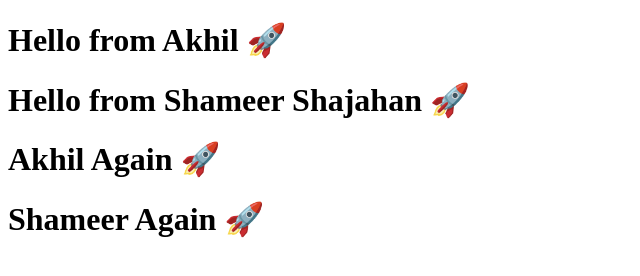
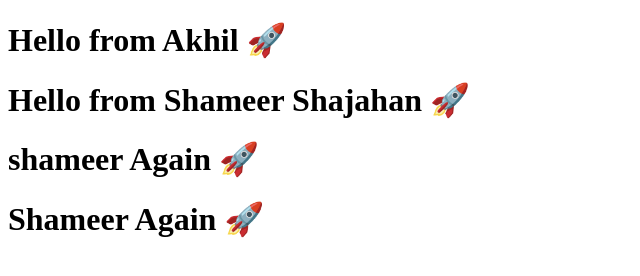
Before and after one commit to akhilgk102/Collab-Test, a plain HTML site: page index.html in a window 1280 px wide. Shown: the whole page, without its empty margins (0-640 px from the left). Drawn offline with Linux system fonts and the light colour scheme.

Commit message:
change line 9

```diff
--- a/index.html
+++ b/index.html
@@ -6,7 +6,7 @@
 <body>
     <h1>Hello from Akhil 🚀</h1>
     <h1>Hello from Shameer Shajahan 🚀</h1>
-    <h1>Akhil Again 🚀</h1>
+    <h1>shameer Again 🚀</h1>
     <h1>Shameer Again 🚀</h1>
 </body>
 </html>
```
